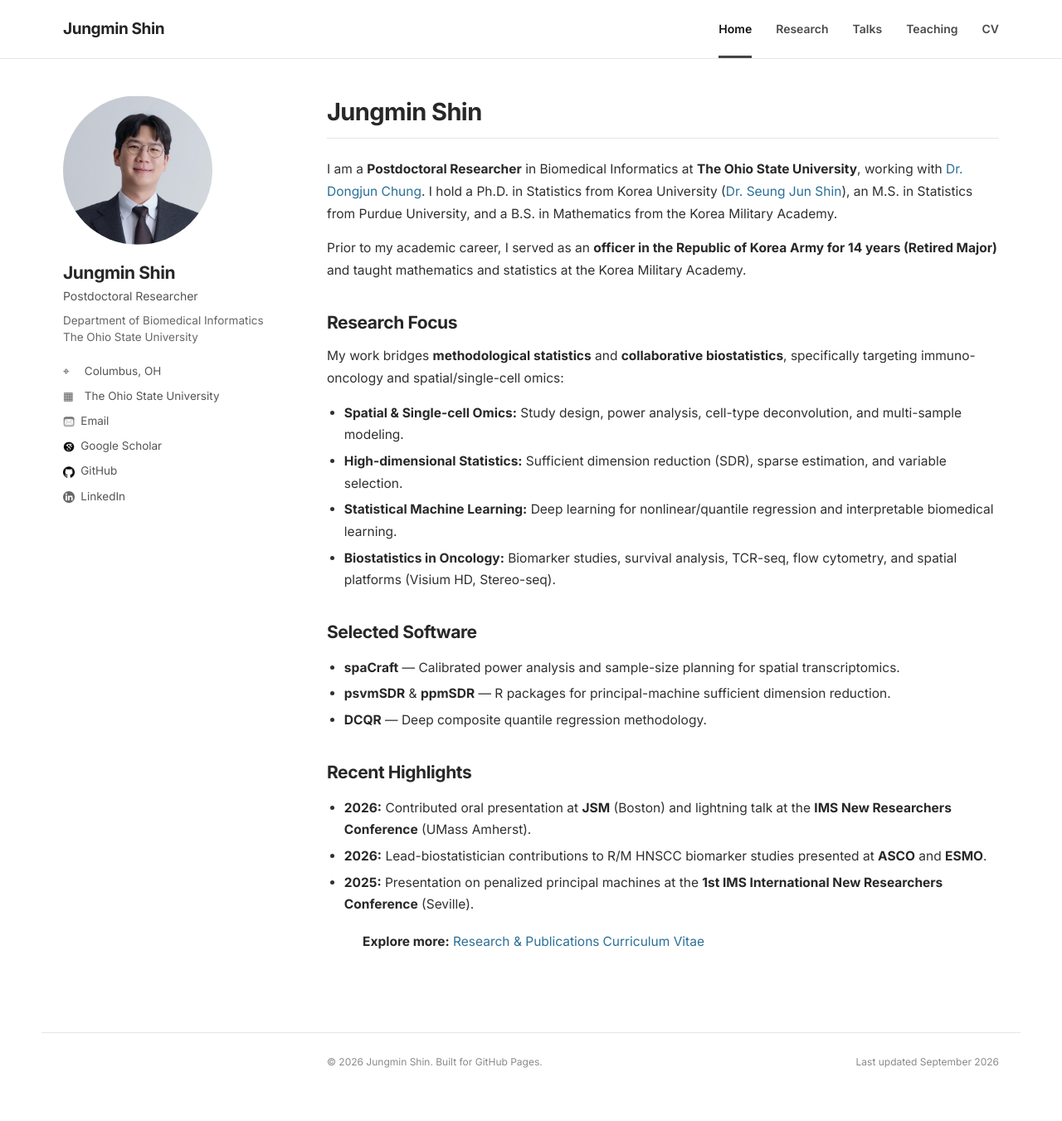
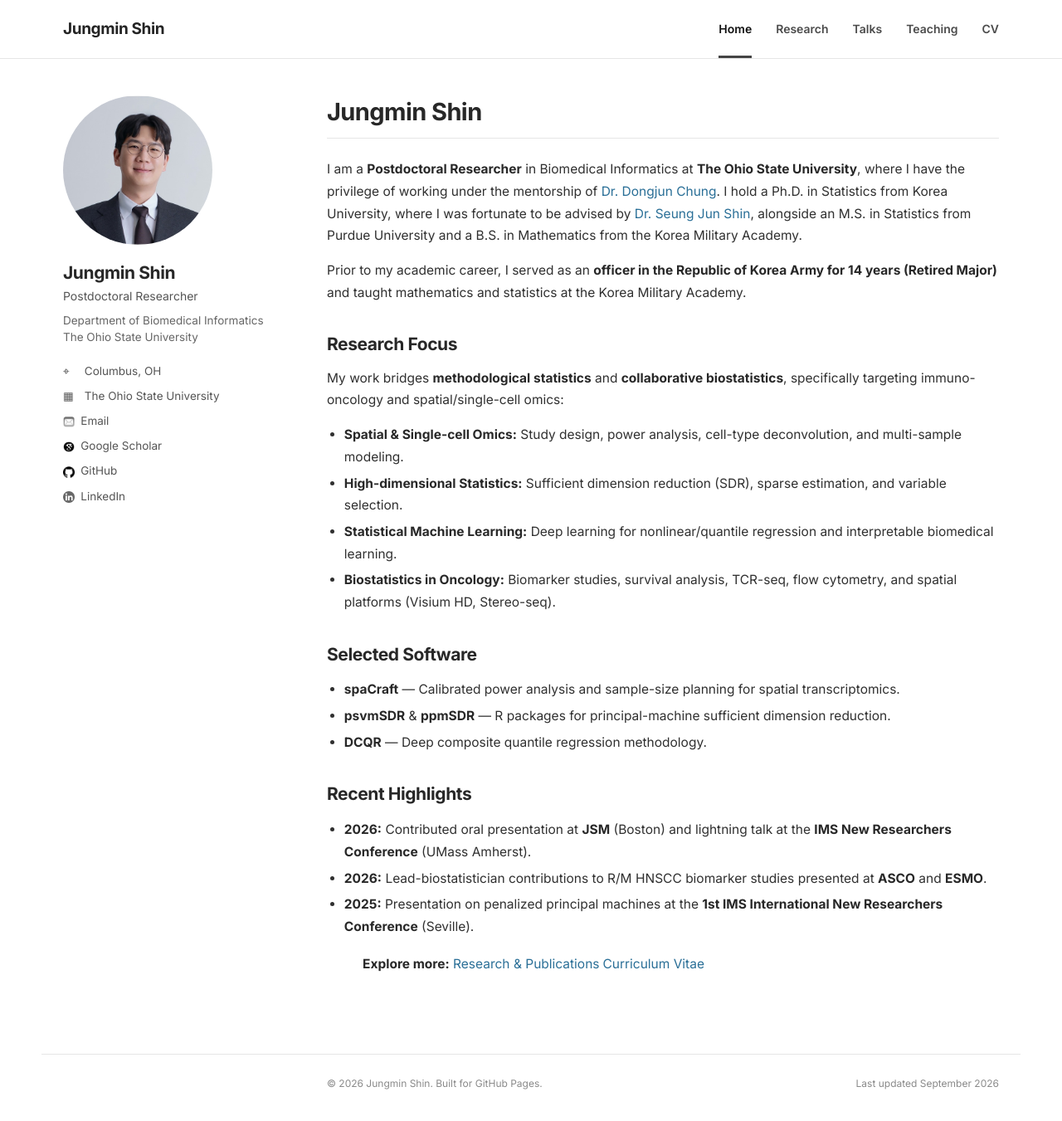
Before and after one commit to c16267/c16267.github.io, a Jekyll site: the page built from index.md, in a window 1280 px wide and 1351 px high. Shown: the whole window at 83% size. Built offline with Jekyll 4.4.1, drawn with Linux system fonts in a browser that asks for light colours.

Commit message:
Enhance personal introduction in index.md
Revised introduction for clarity and improved flow.

```diff
--- a/index.md
+++ b/index.md
@@ -5,7 +5,7 @@ title: Home
 
 # Jungmin Shin
 
-I am a **Postdoctoral Researcher** in Biomedical Informatics at **The Ohio State University**, working with [Dr. Dongjun Chung](https://sites.google.com/site/statdchung/). I hold a Ph.D. in Statistics from Korea University ([Dr. Seung Jun Shin](https://www.sjshin.net/)), an M.S. in Statistics from Purdue University, and a B.S. in Mathematics from the Korea Military Academy.
+I am a **Postdoctoral Researcher** in Biomedical Informatics at **The Ohio State University**, where I have the privilege of working under the mentorship of [Dr. Dongjun Chung](https://sites.google.com/site/statdchung/). I hold a Ph.D. in Statistics from Korea University, where I was fortunate to be advised by [Dr. Seung Jun Shin](https://www.sjshin.net/), alongside an M.S. in Statistics from Purdue University and a B.S. in Mathematics from the Korea Military Academy.
 
 Prior to my academic career, I served as an **officer in the Republic of Korea Army for 14 years (Retired Major)** and taught mathematics and statistics at the Korea Military Academy.
 
```
